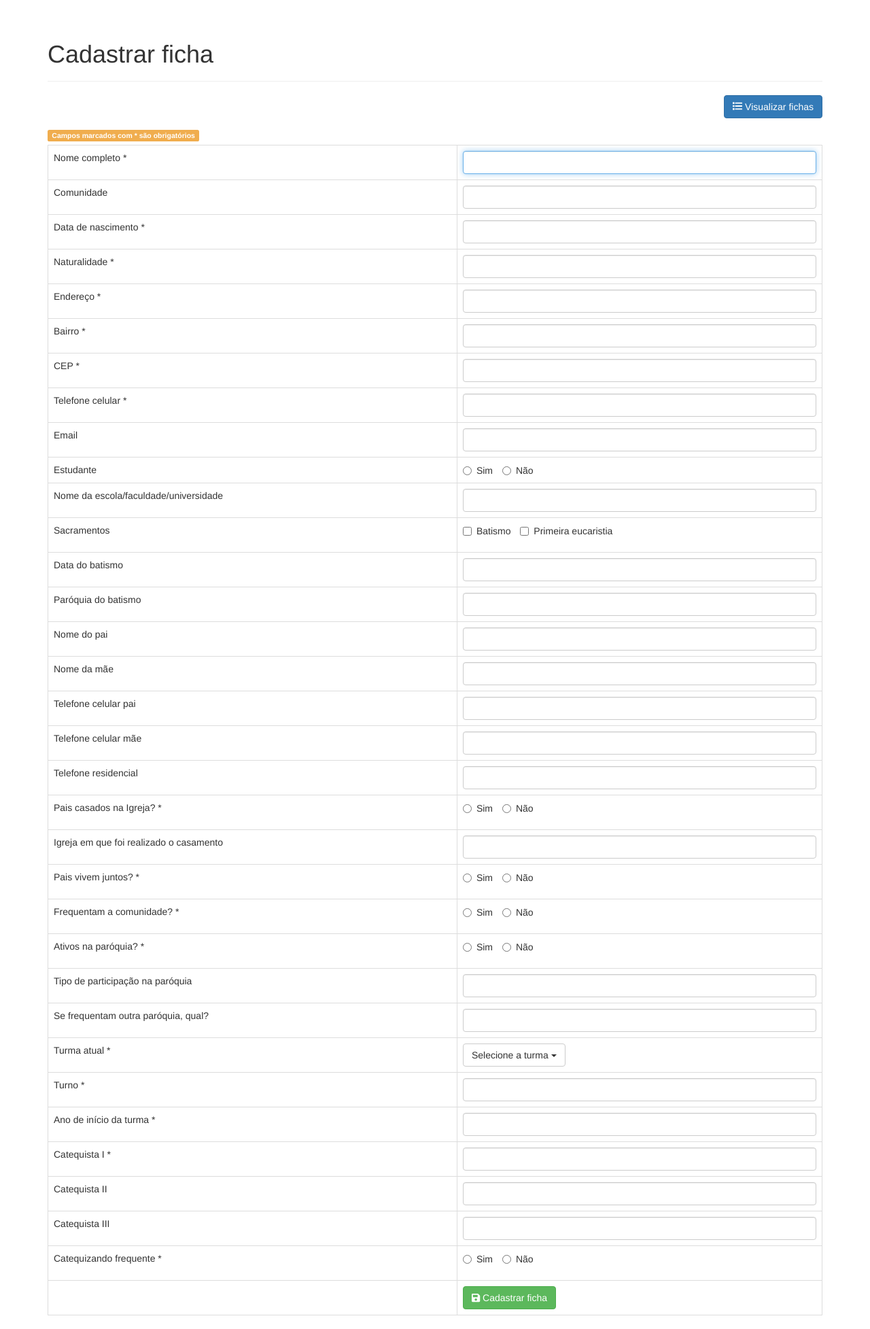
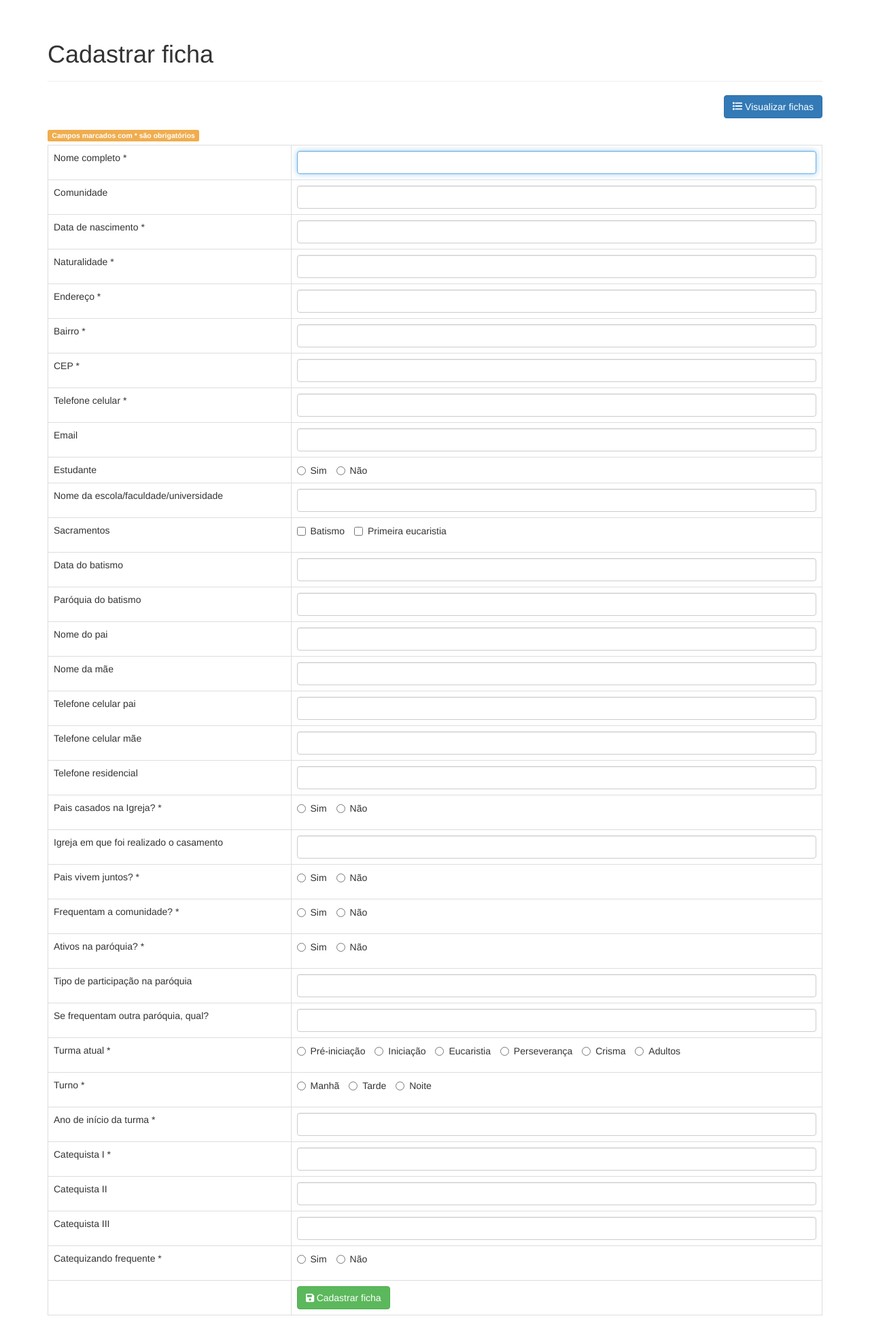
Before and after one commit to jorgeribeiro/fichas-catequese, a PHP site: page /fichas-catequese/admin/cadastro_ficha.php in a window 1280 px wide. Shown: the part 51-2006 px from the top of the page at 68% size. Run offline with PHP 8.4, Linux system fonts and the light colour scheme; the visitor is signed in with stand-in values (Sample User, id 1); some libraries are stand-ins or nearby versions.

Commit message:
Ainda com erros ao cadastrar ficha

```diff
--- a/cadastro_ficha.php
+++ b/cadastro_ficha.php
@@ -33,7 +33,6 @@ echo "</div>";
 <?php
 // if the form was submitted
 if ($_POST) {
-
     // set product property values
     $ficha->nome = $_POST['nome'];
     $ficha->comunidade = $_POST['comunidade'];
@@ -44,10 +43,20 @@ if ($_POST) {
     $ficha->cep = $_POST['cep'];
     $ficha->telefone = $_POST['telefone'];
     $ficha->email = $_POST['email'];
-    $ficha->estudante = $_POST['estudante'];
+    if (isset($_POST['estudante'])) {
+        $ficha->estudante = $_POST['estudante'];
+    }
     $ficha->colegio = $_POST['colegio'];
-    $ficha->batismo = $_POST['batismo'];
-    $ficha->eucaristia = $_POST['eucaristia'];
+    if (isset($_POST['batismo'])) {
+        $ficha->batismo = $_POST['batismo'];
+    } else {
+        $ficha->batismo = false;
+    }
+    if (isset($_POST['eucaristia'])) {
+        $ficha->eucaristia = $_POST['eucaristia'];
+    } else {
+        $ficha->eucaristia = false;
+    }
     $ficha->data_batismo = $_POST['data_batismo'];
     $ficha->paroquia_batismo = $_POST['paroquia_batismo'];
     $ficha->nome_pai = $_POST['nome_pai'];
@@ -70,7 +79,6 @@ if ($_POST) {
     $ficha->catequista_3 = $_POST['catequista_3'];
     $ficha->catequizando_frequente = $_POST['catequizando_frequente'];
     $ficha->preenchimento_ficha = $_SESSION['usuario_id'];
-
 
     // create the product
     if ($ficha->create()) {
@@ -130,8 +138,8 @@ if ($_POST) {
         <tr>
             <td>Estudante</td>
             <td>
-                <label class='radio-inline'><input type='radio' value='1' name='estudante'>Sim</label>
-                <label class='radio-inline'><input type='radio' value='0' name='estudante'>Não</label>
+                <label class='radio-inline'><input type='radio' value='Sim' name='estudante'>Sim</label>
+                <label class='radio-inline'><input type='radio' value='Não' name='estudante'>Não</label>
             </td>
         </tr>
         <tr>
@@ -141,8 +149,8 @@ if ($_POST) {
         <tr style='height: 51px'>
             <td>Sacramentos</td>
             <td>
-                <label class='checkbox-inline'><input type='checkbox' name='batismo'>Batismo</label>
-                <label class='checkbox-inline'><input type='checkbox' name='eucaristia'>Primeira eucaristia</label>
+                <label class='checkbox-inline'><input type='checkbox' name='batismo' value='1'>Batismo</label>
+                <label class='checkbox-inline'><input type='checkbox' name='eucaristia' value='1'>Primeira eucaristia</label>
             </td>
         </tr>
         <tr>
@@ -213,29 +221,24 @@ if ($_POST) {
             <td>Se frequentam outra paróquia, qual?</td>
             <td><input type='text' name='outra_paroquia' class='form-control' /></td>
         </tr>
-        <tr>
+        <tr style='height: 51px'>
             <td>Turma atual *</td>
             <td>
-                <div class='dropdown'>
-                    <input type='hidden' id='turma_dropdown' name='turma_atual' class='form-control' />
-                    <button class='btn btn-default dropdown-toggle' type='button' id='dropdownMenu1' data-toggle='dropdown' aria-haspopup='true' aria-expanded='true'>
-                        Selecione a turma
-                        <span class='caret'></span>
-                    </button>
-                    <ul id='lista_turmas' class='dropdown-menu' aria-labelledby='dropdownMenu1'>
-                        <li><a href="#">Pré-iniciação</a></li>
-                        <li><a href="#">Iniciação</a></li>
-                        <li><a href="#">Eucaristia</a></li>
-                        <li><a href="#">Perseverança</a></li>
-                        <li><a href="#">Crisma</a></li>
-                        <li><a href="#">Adultos</a></li>
-                    </ul>
-                </div>
+                <label class='radio-inline'><input type='radio' value='Pré-iniciação' name='turma_atual' required>Pré-iniciação</label>
+                <label class='radio-inline'><input type='radio' value='Iniciação' name='turma_atual'>Iniciação</label>
+                <label class='radio-inline'><input type='radio' value='Eucaristia' name='turma_atual'>Eucaristia</label>
+                <label class='radio-inline'><input type='radio' value='Perseverança' name='turma_atual'>Perseverança</label>
+                <label class='radio-inline'><input type='radio' value='Crisma' name='turma_atual'>Crisma</label>
+                <label class='radio-inline'><input type='radio' value='Adultos' name='turma_atual'>Adultos</label>
             </td>
         </tr>
-        <tr>
+        <tr style='height: 51px'>
             <td>Turno *</td>
-            <td><input type='text' name='turno' class='form-control' required /></td>
+            <td>
+                <label class='radio-inline'><input type='radio' value='Manhã' name='turno' required>Manhã</label>
+                <label class='radio-inline'><input type='radio' value='Tarde' name='turno'>Tarde</label>
+                <label class='radio-inline'><input type='radio' value='Noite' name='turno'>Noite</label>
+            </td>
         </tr>
         <tr>
             <td>Ano de início da turma *</td>
@@ -277,10 +280,3 @@ if ($_POST) {
 // footer
 include_once 'layout_footer.php';
 ?>
-
-<script>
-$('#lista_turmas li a').on('click', function() {
-    $('#turma_dropdown').val($(this).html());
-
-});
-</script>
--- a/objects/ficha.php
+++ b/objects/ficha.php
@@ -95,10 +95,8 @@ class Ficha {
 
         // posted values
         $this->nome=htmlspecialchars(strip_tags($this->nome));
-        $this->data_nascimento = date_format($this->data_nascimento, 'Y/m/d');
-        $this->data_batismo = date_format($this->data_batismo, 'Y/m/d');
-
-
+        $this->data_nascimento = date('Y/m/d', strtotime($this->data_nascimento));
+        $this->data_batismo = date('Y/m/d', strtotime($this->data_batismo));
 
         // bind values
         $stmt->bindParam(":nome", $this->nome);
@@ -139,7 +137,7 @@ class Ficha {
 
         if($stmt->execute()){
             return true;
-        }else{
+        } else {
             return false;
         }
 
```
